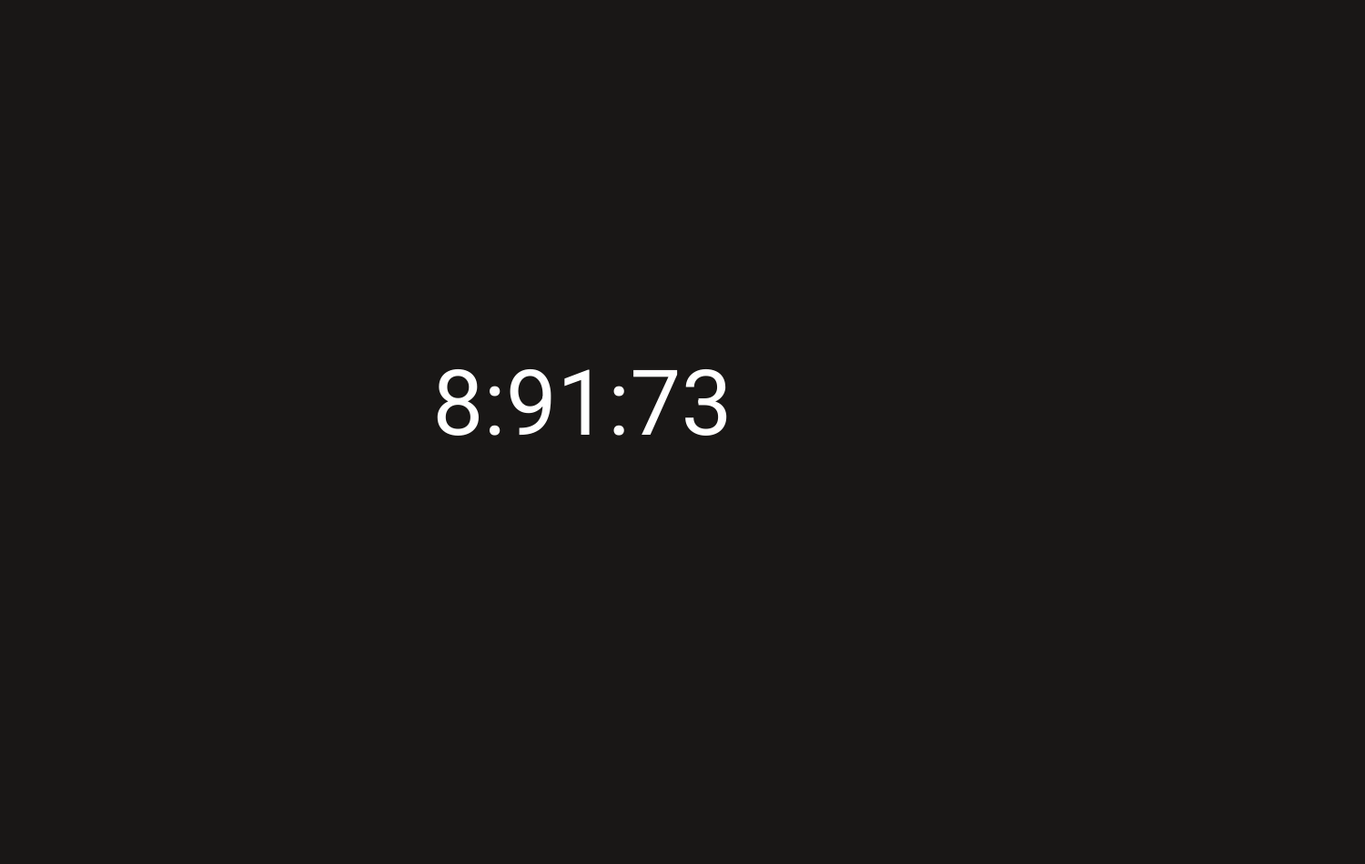
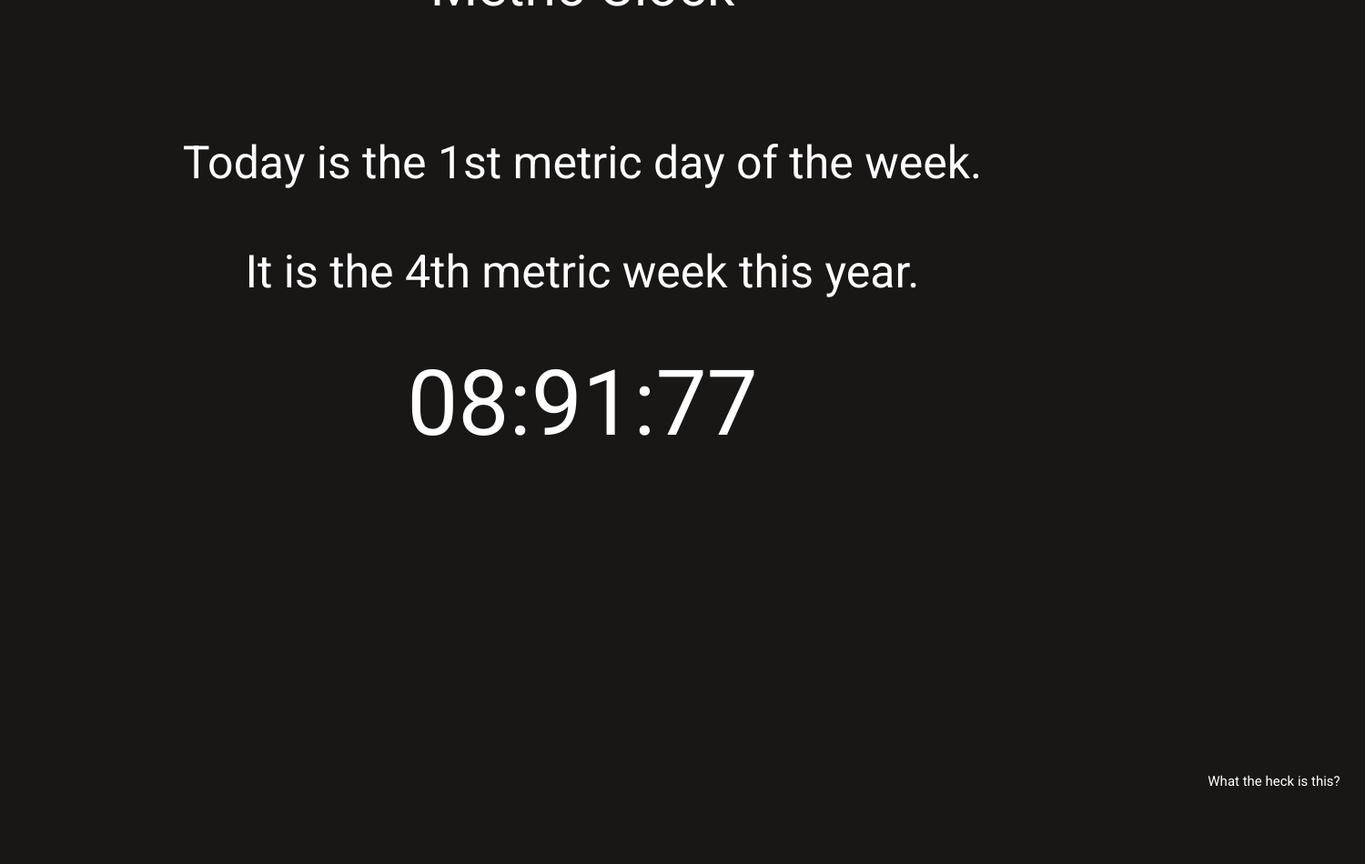
Before and after one commit to Piejak/piejak.github.io, a plain HTML site: page metric.html in a window 1280 px wide. Shown: the whole page at 91% size, 1500 px wide, since content can reach past the window. Before the commit the page ends 800 px from the top, so only its background shows below. Drawn offline with Linux system fonts and the light colour scheme.

Commit message:
What makes this thing tick?
I made the clock work, added a bunch of styling, wrote an explanation
for just what the heck it was, added the metric day and metric week.

```diff
--- a/metric.css
+++ b/metric.css
@@ -2,6 +2,7 @@ body{
   font-family: 'Roboto', sans-serif;
   background: #191716;
   color: white;
+  text-decoration: none;
 }
 
 #clock {
@@ -14,3 +15,61 @@ body{
   text-align: center;
   font-size: 100px;
 }
+
+#week {
+  height: 100px;
+  width: 890px;
+  margin: auto;
+  position: absolute;
+  top: 0; left: 0; bottom: 0; right: 0;
+  padding-top: 40px;
+  padding-bottom: 200px;
+  text-align: center;
+  font-size: 50px;
+}
+
+#day {
+  height: 100px;
+  width: 890px;
+  margin: auto;
+  position: absolute;
+  top: 0; left: 0; bottom: 0; right: 0;
+  padding-bottom: 400px;
+  text-align: center;
+  font-size: 50px;
+}
+
+#header {
+  height: 100px;
+  width: 400px;
+  margin: auto;
+  position: absolute;
+  top: 0; left: 0px; bottom: 800px; right: 0;
+  text-align: center;
+  font-size: 60px;
+}
+
+#explained {
+  height: 700px;
+  width: 900px;
+  margin: auto;
+  position: absolute;
+  top: 0; left: 0; bottom: 0; right: 0;
+  text-align: center;
+  font-size: 20px;
+}
+
+#foot {
+  height: 100px;
+  width: 200px;
+  margin: auto;
+  position: absolute;
+  top: 900px; left: 1300px; bottom: 0px; right: 0;
+  text-align: center;
+  font-size: 15px;
+}
+
+a {
+  text-decoration: none;
+  color: white;
+}
--- a/metric.html
+++ b/metric.html
@@ -1,12 +1,16 @@
 <!DOCTYPE html>
 <html>
     <head>
-        <title>Untitled</title>
+        <title>Metric Time</title>
         <link rel="stylesheet" type="text/css" href="metric.css">
         <link href='http://fonts.googleapis.com/css?family=Roboto' rel='stylesheet' type='text/css'>
     </head>
     <body>
+      <div id="header">Metric Clock</div>
+      <div id="day"></div>
+      <div id="week"></div>
       <div id='clock'></div>
+      <div id="foot"><a href="metricexplained.html">What the heck is this?</a></div>
       <script type="text/javascript" src="metricclock.js"></script>
     </body>
 </html>
--- a/metricclock.js
+++ b/metricclock.js
@@ -2,6 +2,7 @@ function displayTime() {
   var milli = new Date().getTime();
   var newYear = new Date(2015, 0, 1, 0, 0, 0, 0);
   var fresh = Date.parse(newYear);
+  var year = new Date().getFullYear();
 
   var thisYear = milli - fresh;
 
@@ -14,18 +15,61 @@ function displayTime() {
 
   mhours = Math.floor(metricMilliThisYear / 10000000);
   mHoursToday = mhours - (mdays * 10);
-  mHoursString = mHoursToday.toString();
+
+  if(mHoursToday < 10){
+    mHoursToday = "0" + mHoursToday;
+  }
 
   mminutes = Math.floor(metricMilliThisYear / 100000);
   mMinutesThisHour = mminutes - (mhours * 100);
-  mMinutesString = mMinutesThisHour.toString();
+
+  if(mMinutesThisHour < 10){
+    mMinutesThisHour = "0" + mMinutesThisHour;
+  }
 
   mseconds = Math.floor(metricMilliThisYear / 1000);
   mSecondsThisMinute = mseconds - (mminutes * 100);
-  mSecondsString = mSecondsThisMinute.toString();
+
+  if(mSecondsThisMinute < 10){
+    mSecondsThisMinute = "0" + mSecondsThisMinute;
+  }
+
+  var suffix = null;
+  if(mDaysThisWeek === 1){
+    suffix = "st";
+  }
+  else if(mDaysThisWeek === 2){
+    suffix = "nd";
+  }
+  else if(mDaysThisWeek === 3){
+    suffix = "rd";
+  }
+  else{
+    suffix = "th";
+  }
+
+  var weekSuffix = null;
+  if(mweeks === 1){
+    weekSuffix = "st";
+  }
+  else if(mweeks === 2){
+    weekSuffix = "nd";
+  }
+  else if(mweeks === 3){
+    weekSuffix = "rd";
+  }
+  else{
+    weekSuffix = "th";
+  }
+
+  var dayDiv = document.getElementById('day');
+  dayDiv.innerHTML = "Today is the " + mDaysThisWeek + suffix + " metric day of the week.";
+
+  var weekDiv = document.getElementById('week');
+  weekDiv.innerHTML = "It is the " + mweeks + weekSuffix + " metric week this year.";
 
   var clockDiv = document.getElementById('clock');
-  clockDiv.innerHTML = mHoursString + ":" + mMinutesString + ":" + mSecondsString;
+  clockDiv.innerHTML = mHoursToday + ":" + mMinutesThisHour + ":" + mSecondsThisMinute;
 }
 
-displayTime();
+setInterval(displayTime, 1051.92);
```
Also changed, not shown: metricexplained.html (added, +21 -0 lines).
